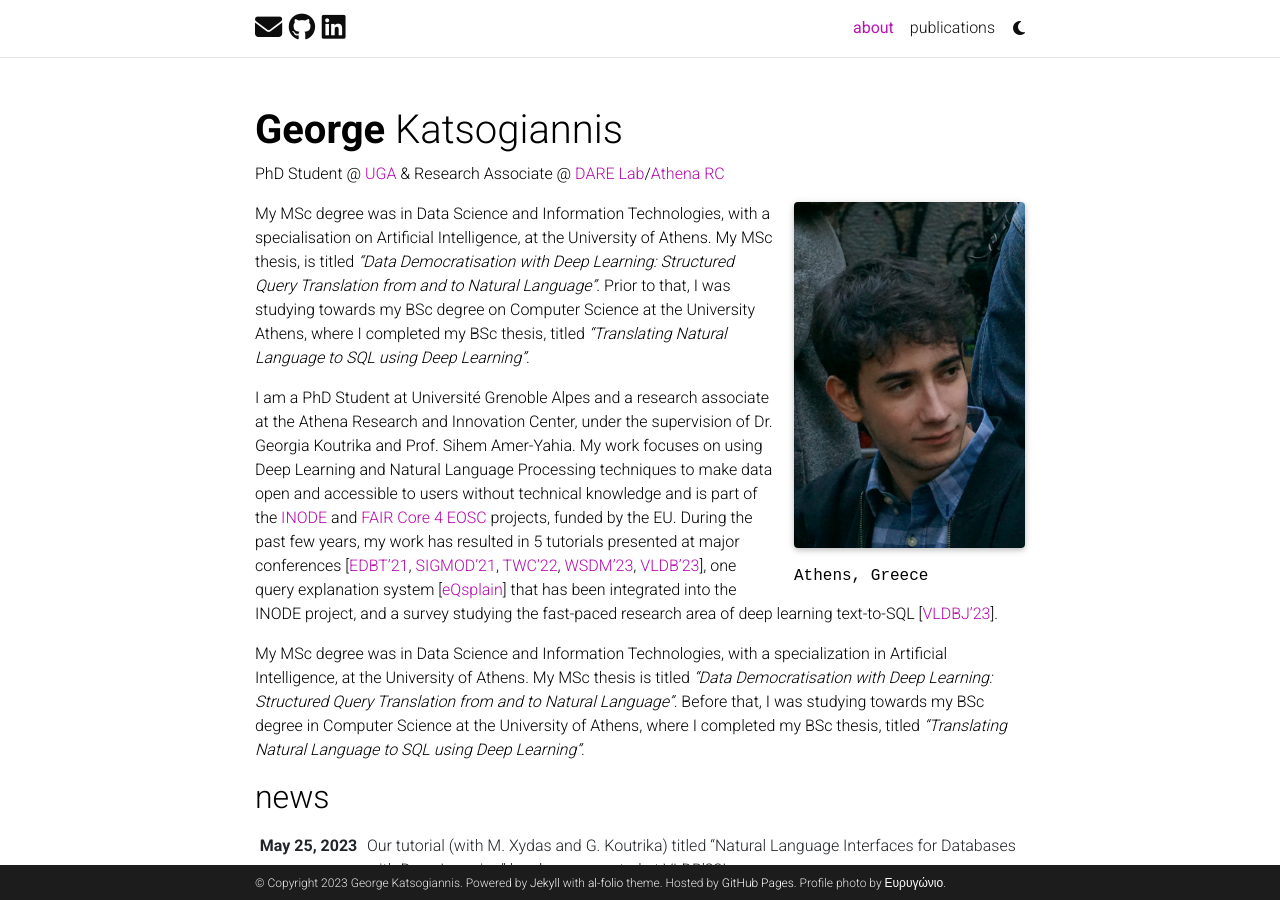
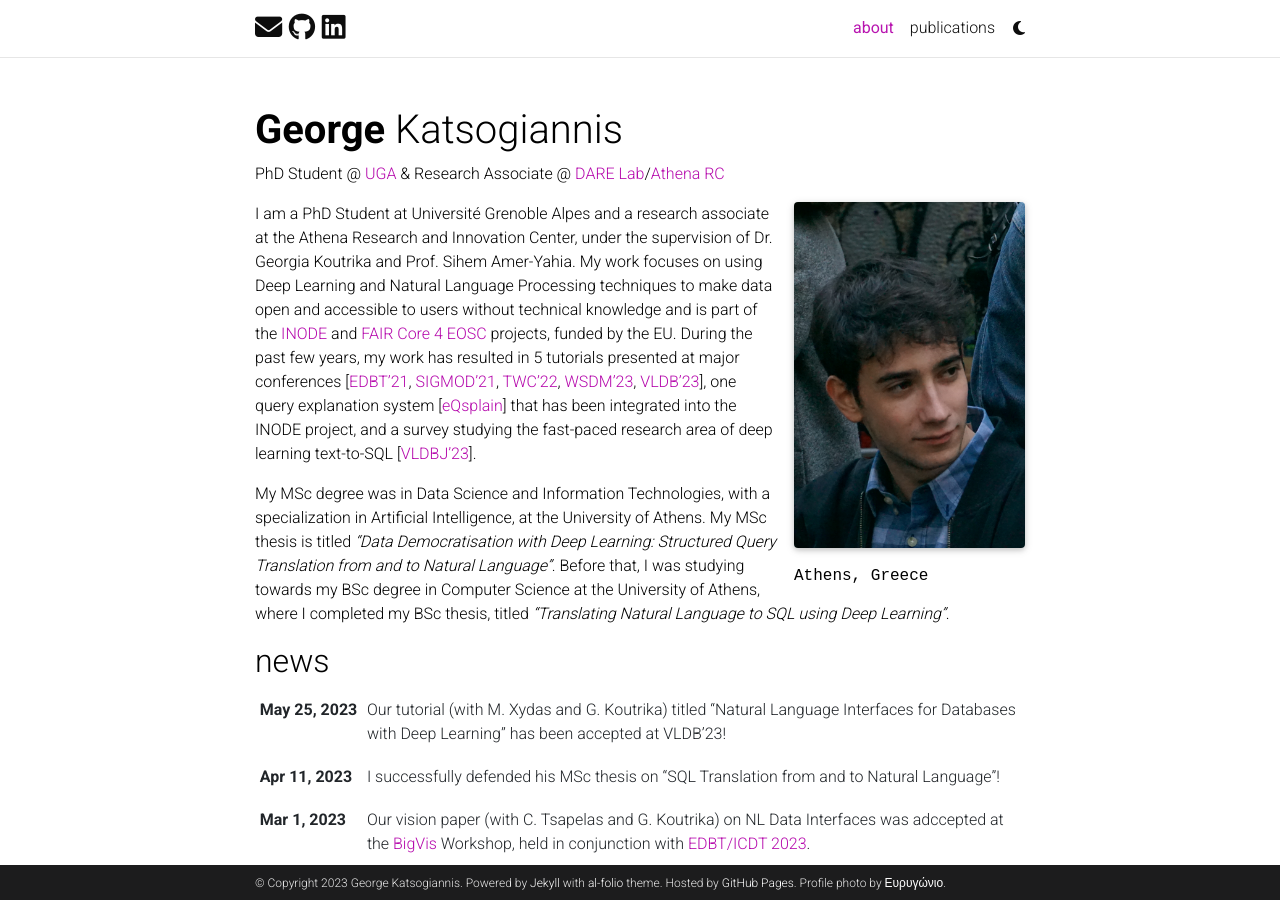
Before and after one commit to geokats/geokats.github.io, a Jekyll site: the page built from _pages/about.md, in a window 1280 px wide and 900 px high. Built offline with Jekyll 4.4.1, drawn with Linux system fonts in a browser that asks for light colours; full-size pictures stand in for the smaller copies a plugin makes; comment, search, counter and statistics services are not loaded; a style sheet for code colours, icons or effects is not loaded.

Commit message:
Update about.md

```diff
--- a/_pages/about.md
+++ b/_pages/about.md
@@ -18,10 +18,6 @@ selected_papers: true # includes a list of papers marked as "selected={true}"
 social: false  # includes social icons at the bottom of the page
 ---
 
-My MSc degree was in Data Science and Information Technologies, with a specialisation on Artificial Intelligence, at the University of Athens.
-My MSc thesis, is titled <i>"Data Democratisation with Deep Learning: Structured Query Translation from and to Natural Language"</i>.
-Prior to that, I was studying towards my BSc degree on Computer Science at the University Athens, where I completed my BSc thesis, titled <i>"Translating Natural Language to SQL using Deep Learning"</i>.
-
 I am a PhD Student at Université Grenoble Alpes and a research associate at the Athena Research and Innovation Center, under the supervision of Dr. Georgia Koutrika and Prof. Sihem Amer-Yahia.
 My work focuses on using Deep Learning and Natural Language Processing techniques to make data open and accessible to users without technical knowledge and is part of the <a href="http://www.inode-project.eu/">INODE</a> and <a href="http://www.faircore4eosc.eu/">FAIR Core 4 EOSC</a> projects, funded by the EU.
 During the past few years, my work has resulted in 5 tutorials presented at major conferences [<a href="https://darelab.imsi.athenarc.gr/tutorials/text2sql_edbt21/">EDBT'21</a>, <a href="https://darelab.imsi.athenarc.gr/tutorials/text2sql_sigmod21/">SIGMOD'21</a>, <a href="https://darelab.imsi.athenarc.gr/tutorials/text2sql_twc22/">TWC'22</a>, <a href="https://darelab.imsi.athenarc.gr/tutorials/datadem_wsdm23/">WSDM'23</a>, <a href="/tutorials/nlidbs_vldb23/">VLDB'23</a>], one query explanation system [<a href="https://darelab.imsi.athenarc.gr/systems/eqsplain/">eQsplain</a>] that has been integrated into the INODE project, and a survey studying the fast-paced research area of deep learning text-to-SQL [<a href="https://doi.org/10.1007/s00778-022-00776-8">VLDBJ'23</a>].
```
